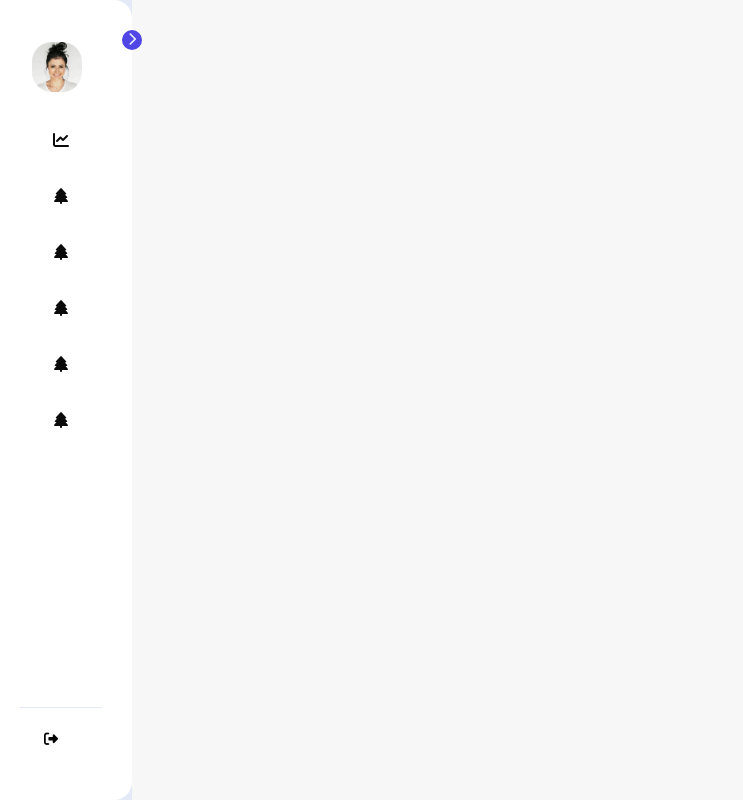
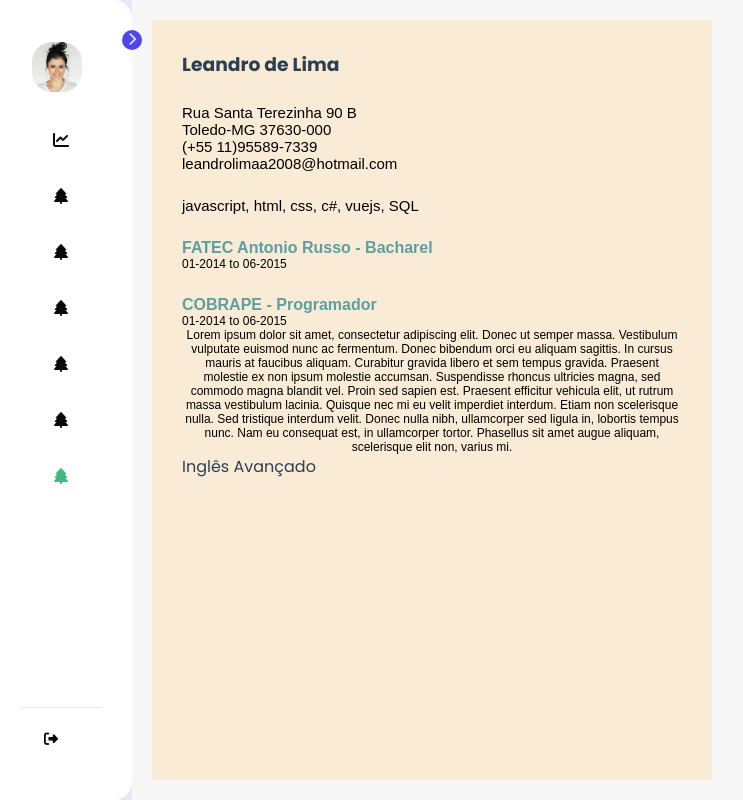
Before and after one commit to LeElima/components-page, a Vue app: page /curriculum in a window 1280 px wide. Shown: the whole page, without its empty margins (10-753 px from the left). Built offline with nearby package versions, Linux system fonts and the light colour scheme.

Commit message:
Criado curriculo simples para treinar css

```diff
--- a/src/components/SideBar.vue
+++ b/src/components/SideBar.vue
@@ -251,9 +251,14 @@ export default Vue.extend({
                     destino: "RemoveElement"
                 },
                 {
-                    titulo: "23 - Remove Element",
+                    titulo: "Infinite Scrolling",
                     icone: "fa-solid fa-tree",
                     destino: "InfiniteScrolling"
+                },
+                {
+                    titulo: "Curriculum",
+                    icone: "fa-solid fa-tree",
+                    destino: "Curriculum"
                 },
             ]
         }
--- a/src/router/index.ts
+++ b/src/router/index.ts
@@ -66,6 +66,14 @@ const routes: Array<RouteConfig> = [
     // which is lazy-loaded when the route is visited.
     component: () => import(/* webpackChunkName: "about" */ '../views/InfiniteScrolling.vue')
   },
+  {
+    path: '/curriculum',
+    name: 'Curriculum',
+    // route level code-splitting
+    // this generates a separate chunk (about.[hash].js) for this route
+    // which is lazy-loaded when the route is visited.
+    component: () => import(/* webpackChunkName: "about" */ '../views/Curriculum.vue')
+  },
 ]
 
 const router = new VueRouter({
--- /dev/null
+++ b/src/views/Curriculum.vue
@@ -0,0 +1,98 @@
+<template>
+    <div class="curriculo">
+        <div class="titulo colunaInicio">
+            <h3>Leandro de Lima</h3>
+        </div>
+        <br />
+        <div class="adress colunaInicio">
+            <p>Rua Santa Terezinha 90 B</p>
+            <p>Toledo-MG 37630-000</p>
+            <p>(+55 11)95589-7339</p>
+            <p>leandrolimaa2008@hotmail.com</p>
+        </div>
+        <br />
+        <div class="skills colunaInicio">
+            <p>javascript, html, css, c#, vuejs, SQL</p>
+        </div>
+        <br />
+        <div class="educations colunaInicio">
+            <div class="education">
+                <h4>FATEC Antonio Russo - Bacharel</h4>
+                <p>01-2014 to 06-2015</p>
+            </div>
+        </div>
+        <br />
+        <div class="experiences colunaInicio">
+            <div class="experience colunaInicio">
+                <h4>COBRAPE - Programador</h4>
+                <p>01-2014 to 06-2015</p>
+                <p>Lorem ipsum dolor sit amet, consectetur adipiscing elit. Donec ut semper massa. Vestibulum vulputate euismod nunc ac fermentum. Donec bibendum orci eu aliquam sagittis. In cursus mauris at faucibus aliquam. Curabitur gravida libero et sem tempus gravida. Praesent molestie ex non ipsum molestie accumsan. Suspendisse rhoncus ultricies magna, sed commodo magna blandit vel. Proin sed sapien est. Praesent efficitur vehicula elit, ut rutrum massa vestibulum lacinia. Quisque nec mi eu velit imperdiet interdum. Etiam non scelerisque nulla. Sed tristique interdum velit. Donec nulla nibh, ullamcorper sed ligula in, lobortis tempus nunc. Nam eu consequat est, in ullamcorper tortor. Phasellus sit amet augue aliquam, scelerisque elit non, varius mi. </p>
+            </div>
+        </div>
+        <div class="others colunaInicio">
+            <p>Inglês Avançado</p>
+        </div>
+    </div>
+</template>
+<style>
+    .colunaInicio{
+        display: flex;
+        flex-direction: column;
+        align-items: start;
+    }
+    .curriculo{
+        background-color: antiquewhite;
+        height: 100%;
+        padding: 30px;
+        width: 35em;
+    }
+
+    .adress p{
+        color: black;
+        line-height: 20px;
+        font:  15px sans-serif;
+    }
+
+    .skills p{
+        color: black;
+        line-height: 20px;
+        font:  15px sans-serif;
+    }
+    .education{
+        display: flex;
+        flex-direction: column;
+        align-items: start;
+    }
+    .education h4{
+        color: cadetblue;
+        font: bold 16px sans-serif;
+    }
+    .education p{
+        color: black;
+        line-height: 20px;
+        font:  12px sans-serif;
+    }
+    .experience h4{
+        color: cadetblue;
+        font: bold 16px sans-serif;
+    }
+    .experience p{
+        color: black;
+        line-height: 20px;
+        font:  12px sans-serif;
+    }
+
+
+
+</style>
+<script lang="ts">
+import Vue from 'vue';
+export default Vue.extend({
+    data(){
+        return{
+
+        }
+    },
+
+})
+</script>
```
